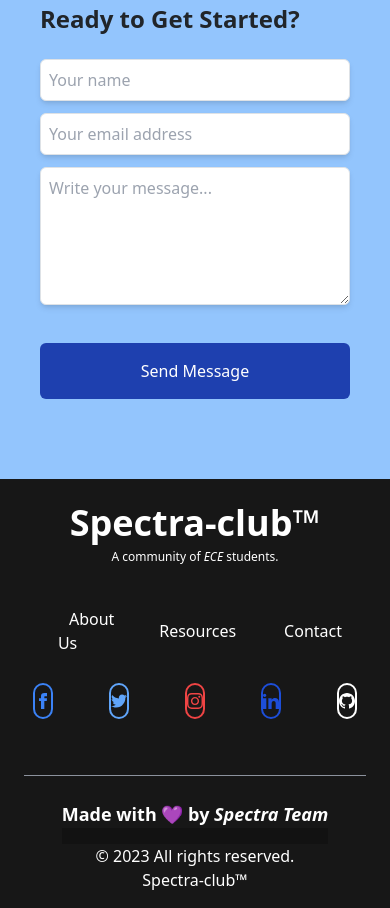
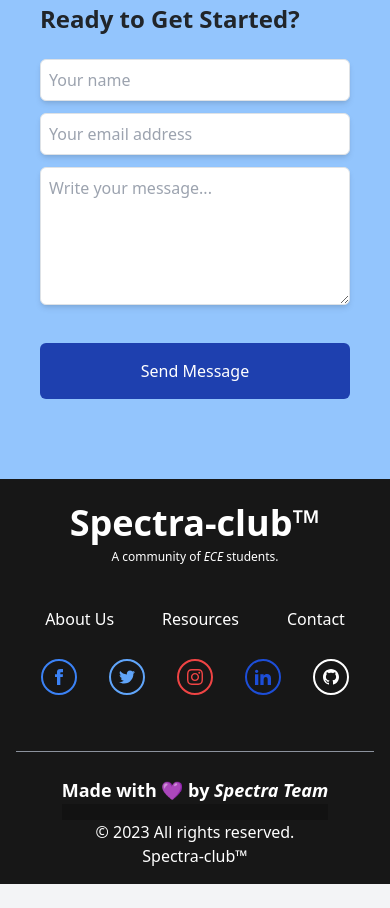
Before and after one commit to sahil-kumar-yadav/Spectra-club.github.io, a website: page index.html in a window 390 px wide. Shown: the part 3018-3926 px from the top of the page. After the commit the page ends 3902 px from the top, so only its background shows below. Drawn offline with nearby package versions, Linux system fonts and the light colour scheme; files that its build step writes are made by us from their sources; files whose address does not match are found by name.

Commit message:
responsiveness of footer elements

```diff
--- a/index.html
+++ b/index.html
@@ -554,21 +554,21 @@
 
   <!--Footer container-->
   <footer class="flex flex-col items-center bg-neutral-900 text-center text-white">
-    <div class="container px-6 pt-6">
+    <div class="container px-6 pt-6 max-sm:px-4">
       <div class="top-footer-text">
         <center>
           <h1 class="font-bold text-4xl">Spectra-club™</h1>
           <span class="text-xs pb-20">A community of <i>ECE </i>students.</span>
         </center>
       </div>
-      <div class="flex justify-center items-center pb-7 pt-10 sm:pb-5 sm:pt-8">
-        <ul><a href="#about" class="mx-6 hover:text-cyan-300 sm:mx-2">About Us</a></ul>
-        <ul><a href="./dist/st/student.html" class="mx-6 hover:text-cyan-300 sm:mx-2">Resources</a></ul>
-        <ul><a href="#contact" class="mx-6 hover:text-cyan-300 m:mx-2">Contact</a></ul>
+      <div class="flex justify-center pb-7 pt-10 sm:pb-5 sm:pt-8">
+        <ul><a href="#about" class="mx-6 hover:text-cyan-300">About Us</a></ul>
+        <ul><a href="./dist/st/student.html" class="mx-6 hover:text-cyan-300">Resources</a></ul>
+        <ul><a href="#contact" class="mx-6 hover:text-cyan-300">Contact</a></ul>
       </div>
       <div class="mb-14 flex justify-center items-center">
         <a href="https://www.facebook.com/spectra.nitg/" type="button"
-          class="mx-7 h-9 w-9 rounded-full border-2 border-blue-500 uppercase leading-normal text-blue-500 transition duration-150 ease-in-out hover:text-blue-600 hover:bg-opacity-3 focus:outline-none focus:ring-0"
+          class="mx-7 h-9 w-9 rounded-full border-2 border-blue-500 uppercase leading-normal text-blue-500 transition duration-150 ease-in-out hover:text-blue-600 hover:bg-opacity-3 focus:outline-none focus:ring-0   max-sm:mx-4"
           data-te-ripple-init data-te-ripple-color="light">
           <svg xmlns="http://www.w3.org/2000/svg" class="mx-auto h-full w-4" fill="currentColor" viewBox="0 0 24 24">
             <path
@@ -577,7 +577,7 @@
         </a>
 
         <a href="#!" type="button"
-          class="mx-7 h-9 w-9 rounded-full border-2 border-blue-400 uppercase leading-normal text-blue-400 transition duration-150 ease-in-out hover:text-blue-500 hover:bg-opacity-5 focus:outline-none focus:ring-0"
+          class="mx-7 h-9 w-9 rounded-full border-2 border-blue-400 uppercase leading-normal text-blue-400 transition duration-150 ease-in-out hover:text-blue-500 hover:bg-opacity-5 focus:outline-none focus:ring-0 max-sm:mx-4"
           data-te-ripple-init data-te-ripple-color="light">
           <svg xmlns="http://www.w3.org/2000/svg" class="mx-auto h-full w-4" fill="currentColor" viewBox="0 0 24 24">
             <path
@@ -586,7 +586,7 @@
         </a>
 
         <a href="https://www.instagram.com/spectra.nitg/" type="button"
-          class="mx-7 h-9 w-9 rounded-full border-2 border-red-500 uppercase leading-normal text-red-500 transition duration-150 ease-in-out hover:text-red-600 hover:bg-opacity-5 focus:outline-none focus:ring-0"
+          class="mx-7 h-9 w-9 rounded-full border-2 border-red-500 uppercase leading-normal text-red-500 transition duration-150 ease-in-out hover:text-red-600 hover:bg-opacity-5 focus:outline-none focus:ring-0 max-sm:mx-4"
           data-te-ripple-init data-te-ripple-color="light">
           <svg xmlns="http://www.w3.org/2000/svg" class="mx-auto h-full w-4" fill="currentColor" viewBox="0 0 24 24">
             <path
@@ -595,7 +595,7 @@
         </a>
 
         <a href="https://www.linkedin.com/company/spectranitg/about/" type="button"
-          class="mx-7 h-9 w-9 rounded-full border-2 border-blue-700 uppercase leading-normal text-blue-700 transition duration-150 ease-in-out hover:text-blue-800 hover:bg-opacity-5 focus:outline-none focus:ring-0"
+          class="mx-7 h-9 w-9 rounded-full border-2 border-blue-700 uppercase leading-normal text-blue-700 transition duration-150 ease-in-out hover:text-blue-800 hover:bg-opacity-5 focus:outline-none focus:ring-0 max-sm:mx-4"
           data-te-ripple-init data-te-ripple-color="light">
           <svg xmlns="http://www.w3.org/2000/svg" class="mx-auto h-full w-4" fill="currentColor" viewBox="0 0 24 24">
             <path
@@ -604,7 +604,7 @@
         </a>
 
         <a href="https://github.com/yadavsk098/Spectra-club.github.io" type="button"
-          class="mx-7 h-9 w-9 rounded-full border-2 border-white uppercase leading-normal text-white transition duration-150 ease-in-out hover:bg-black hover:bg-opacity-5 focus:outline-none focus:ring-0"
+          class="mx-7 h-9 w-9 rounded-full border-2 border-white uppercase leading-normal text-white transition duration-150 ease-in-out hover:bg-black hover:bg-opacity-5 focus:outline-none focus:ring-0 max-sm:mx-4"
           data-te-ripple-init data-te-ripple-color="light">
           <svg xmlns="http://www.w3.org/2000/svg" class="mx-auto h-full w-4" fill="currentColor" viewBox="0 0 24 24">
             <path
```
